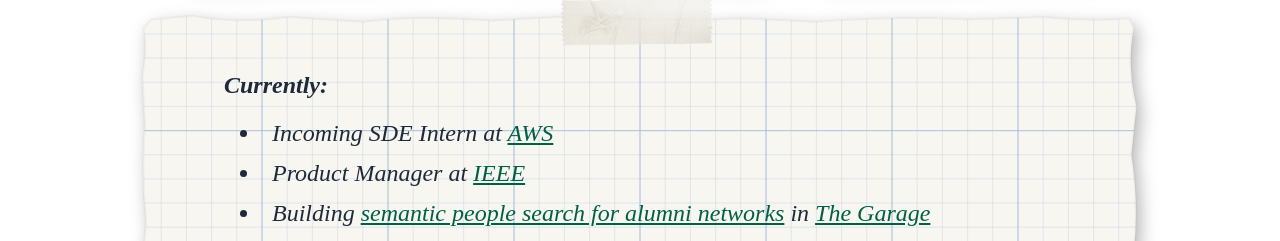
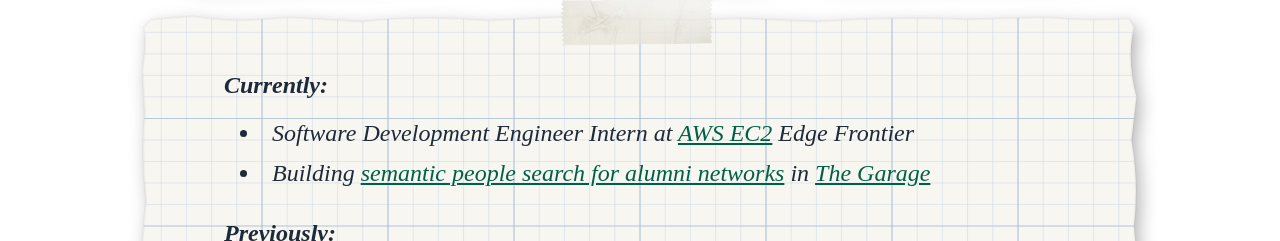
Before and after one commit to daniel-kimm/portfolio, a Next.js app: page /about in a window 1280 px wide. Shown: the part 957-1198 px from the top of the page. Built offline with nearby package versions, Linux system fonts and the light colour scheme; a web font is replaced by a local one.

Commit message:
experience update

```diff
--- a/src/components/AboutPage.tsx
+++ b/src/components/AboutPage.tsx
@@ -588,8 +588,7 @@ export default function AboutPage() {
           >
             <p className="font-semibold mb-2 sm:mb-3">Currently:</p>
             <ul className="list-disc list-inside ml-2 sm:ml-4 mb-4 sm:mb-6 space-y-1">
-              <li>Incoming SDE Intern at <a href="https://aws.amazon.com/ec2/?p=ft&c=cp&z=3&refid=f6a12ba8-7847-4dfb-90ab-7e757d2f0f56" target="_blank" rel="noopener noreferrer" className="text-emerald-800 underline hover:text-emerald-600 transition-colors duration-300">AWS</a></li>
-              <li>Product Manager at <a href="https://www.ieeenu.org/" target="_blank" rel="noopener noreferrer" className="text-emerald-800 underline hover:text-emerald-600 transition-colors duration-300">IEEE</a></li>
+              <li>Software Development Engineer Intern at <a href="https://aws.amazon.com/ec2/?p=ft&c=cp&z=3&refid=f6a12ba8-7847-4dfb-90ab-7e757d2f0f56" target="_blank" rel="noopener noreferrer" className="text-emerald-800 underline hover:text-emerald-600 transition-colors duration-300">AWS EC2</a> Edge Frontier</li>
               <li>Building <a href="https://tryamity.com/" target="_blank" rel="noopener noreferrer" className="text-emerald-800 underline hover:text-emerald-600 transition-colors duration-300">semantic people search for alumni networks</a> in <a href="https://www.thegarage.northwestern.edu/" target="_blank" rel="noopener noreferrer" className="text-emerald-800 underline hover:text-emerald-600 transition-colors duration-300">The Garage</a></li>
             </ul>
             <p className="font-semibold mb-2 sm:mb-3">Previously:</p>
```
